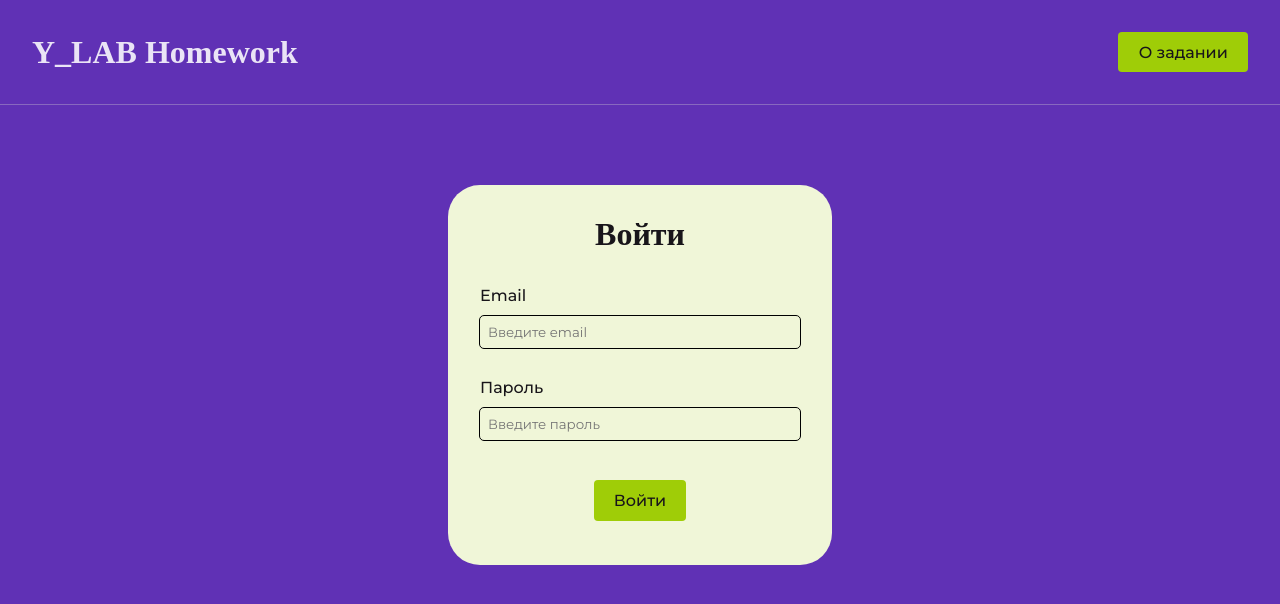
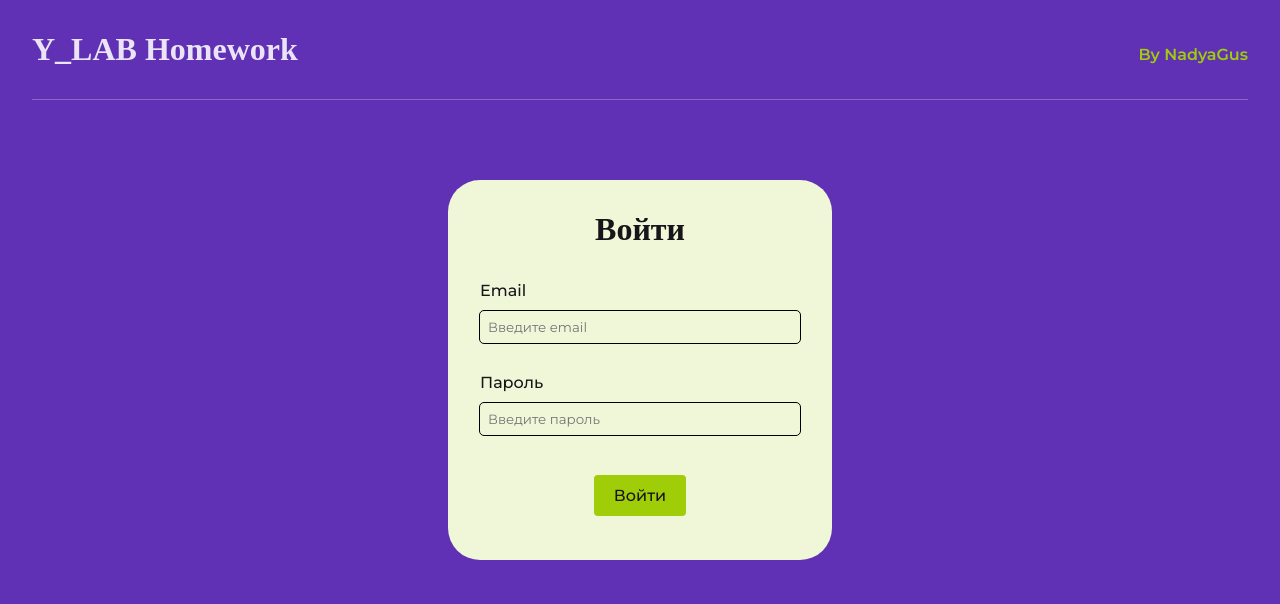
Before and after one commit to NadyaGus/y_lab, a React (Vite) app in the folder homework_1/: page / in a window 1280 px wide. Shown: the top 604 px of the page. Built offline with nearby package versions, Linux system fonts and the light colour scheme; a web font is replaced by a local one.

Commit message:
feat: replace button to link in header

```diff
--- a/homework_1/src/index.css
+++ b/homework_1/src/index.css
@@ -24,6 +24,7 @@ a {
   font-weight: 500;
   color: var(--color-accent);
   text-decoration: inherit;
+  transition: 0.25s;
 }
 
 a:hover {
--- a/homework_1/src/pages/SignIn/SignIn.module.css
+++ b/homework_1/src/pages/SignIn/SignIn.module.css
@@ -1,7 +1,7 @@
 .container {
   margin: 0 auto;
   padding: 2rem;
-  padding-top: 10lvh;
+  padding-top: 6lvh;
 }
 
 .form {
--- a/homework_1/src/shared/header/Header.module.css
+++ b/homework_1/src/shared/header/Header.module.css
@@ -1,16 +1,40 @@
 .header {
   display: flex;
+  flex-direction: column;
   align-items: center;
   justify-content: space-between;
 
   margin: 0 auto;
   padding: 2rem;
 
-  border-bottom: 1px solid #f0f6d847;
+  .wrapper {
+    display: flex;
+    align-items: baseline;
+    justify-content: space-between;
 
-  @media screen and (width <= 440px) {
+    width: 100%;
+    padding-bottom: 2rem;
+
+    @media screen and (width <=440px) {
+      flex-direction: column;
+      padding-bottom: 1rem;
+    }
+  }
+
+  @media screen and (width <=440px) {
     flex-direction: column;
   }
+}
+
+.header::after {
+  content: '';
+
+  display: block;
+
+  width: 100%;
+  height: 1px;
+
+  background-color: #f0f6d847;
 }
 
 .title {
@@ -18,16 +42,23 @@
   margin-right: 2rem;
   font-size: 2rem;
 
-  @media screen and (width <= 440px) {
+  @media screen and (width <=440px) {
+    width: 100%;
     margin-right: 0;
     margin-bottom: 1.5rem;
+
     font-size: 1.5rem;
     text-align: center;
   }
 }
 
-.button {
-  @media screen and (width <= 440px) {
-    width: 80%;
+.link {
+  font-weight: 600;
+  white-space: nowrap;
+
+  @media screen and (width <=440px) {
+    display: block;
+    width: 100%;
+    text-align: center;
   }
 }
--- a/homework_1/src/shared/header/Header.tsx
+++ b/homework_1/src/shared/header/Header.tsx
@@ -3,17 +3,14 @@ import type { ReactNode } from 'react';
 import classes from './Header.module.css';
 
 export function Header(): ReactNode {
-  const handleClick = (): void => {
-    // TODO: add modal here
-    alert('О задании');
-  };
-
   return (
     <header className={classes.header}>
-      <h1 className={classes.title}>Y_LAB Homework</h1>
-      <button className={classes.button} onClick={handleClick}>
-        О задании
-      </button>
+      <div className={classes.wrapper}>
+        <h1 className={classes.title}>Y_LAB Homework</h1>
+        <a className={classes.link} href="https://github.com/NadyaGus" rel="noreferrer" target="_blank">
+          By NadyaGus
+        </a>
+      </div>
     </header>
   );
 }
```
